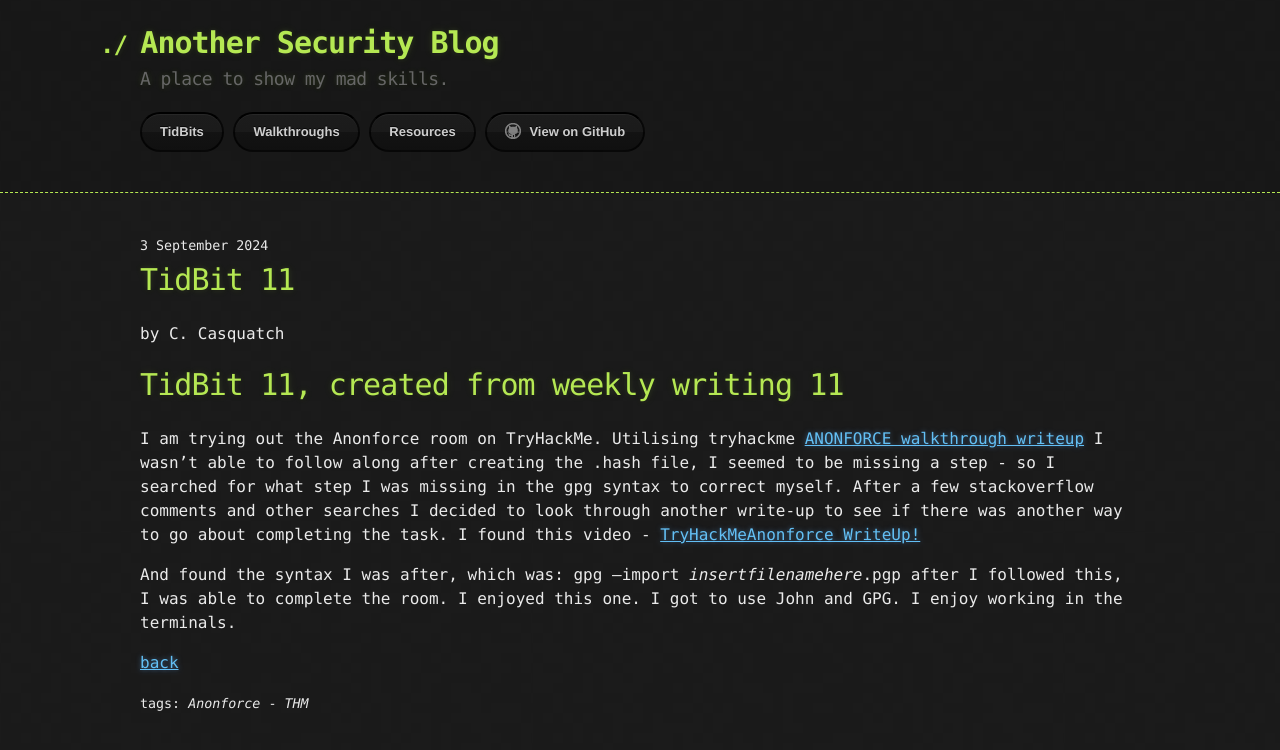
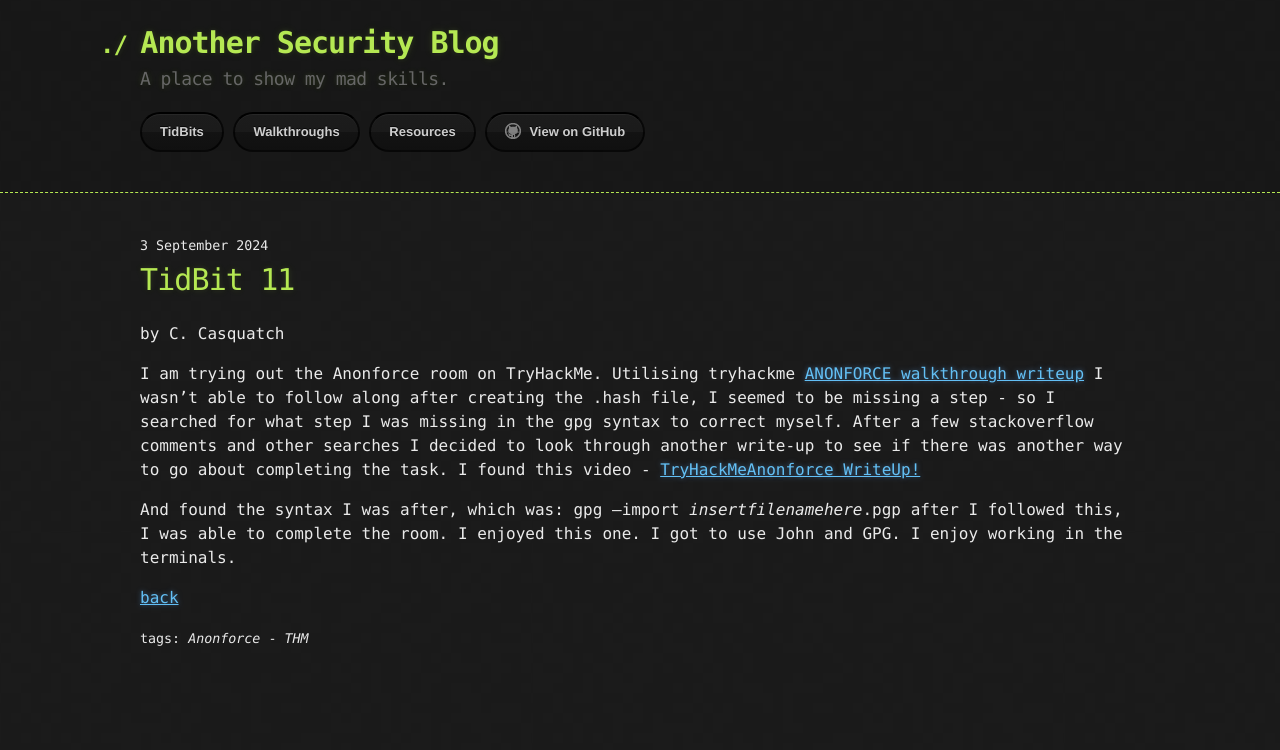
Before and after one commit to CyberCasquatch/cybercasquatch.github.io, a Jekyll site: the page built from _posts/TidBits/2024-09-03-TidBit-11.markdown, in a window 1280 px wide. Shown: the top 750 px of the page. Built offline with Jekyll 4.4.1, drawn with Linux system fonts in a browser that asks for light colours.

Commit message:
Update 2024-09-03-TidBit-11.markdown

```diff
--- a/_posts/TidBits/2024-09-03-TidBit-11.markdown
+++ b/_posts/TidBits/2024-09-03-TidBit-11.markdown
@@ -6,8 +6,6 @@
 comments: false
 tag: ['Anonforce', 'THM']
 ---
-
-# TidBit 11, created from weekly writing 11
 
 I am trying out the Anonforce room on TryHackMe.
 Utilising tryhackme [ANONFORCE walkthrough writeup](https://www.youtube.com/watch?v=viY-a3B1ItQ&t=1s)
```
